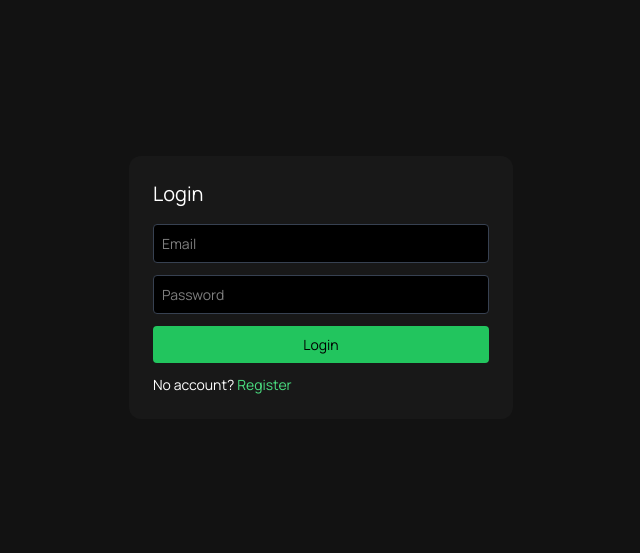
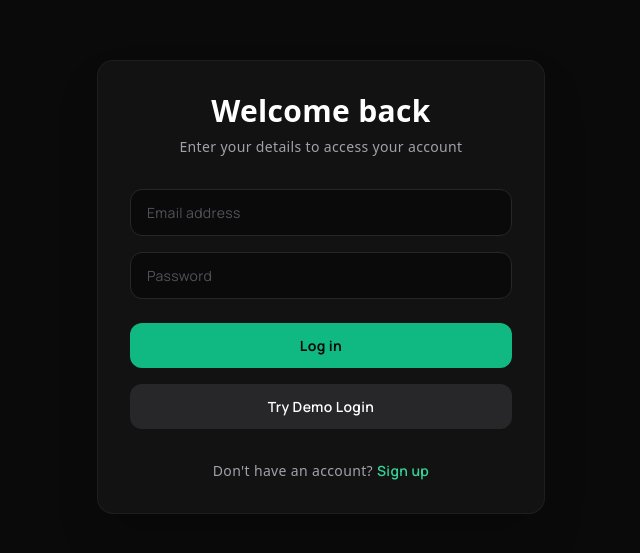
Before and after one commit to DevAtharv/glint, a React (Vite) app: page / in a window 1280 px wide. Shown: the part 113-666 px from the top of the page, without its empty margins (319-959 px from the left). Built offline with nearby package versions, Linux system fonts and the light colour scheme; no server answers.

Commit message:
Update AuthPage.tsx

```diff
--- a/src/pages/AuthPage.tsx
+++ b/src/pages/AuthPage.tsx
@@ -6,7 +6,7 @@
   isDemo?: boolean
 }
 
-export default function AuthPage({ onAuth }: Props) {
+export default function AuthPage({ onAuth, isDemo }: Props) {
   const [mode, setMode] = useState<'login' | 'register'>('login')
   const [email, setEmail] = useState('')
   const [password, setPassword] = useState('')
@@ -26,6 +26,9 @@
       } else {
         await signUp(email, password, name)
         setMode('login')
+        // Optional: clear password/name after successful registration
+        setPassword('')
+        setName('')
       }
     } catch (err: any) {
       setError(err.message)
@@ -34,55 +37,116 @@
     }
   }
 
+  // Optional helper for the demo prop you defined
+  const handleDemoLogin = async () => {
+    setEmail('demo@example.com')
+    setPassword('demo123')
+    // You can trigger handleSubmit here if you want it to auto-login
+  }
+
   return (
-    <div className="flex h-screen items-center justify-center bg-[#121212] text-white">
-      <form onSubmit={handleSubmit} className="bg-[#181818] p-6 rounded-xl w-full max-w-sm">
+    <div className="flex min-h-screen items-center justify-center bg-[#0a0a0a] p-4 text-zinc-100 font-sans tracking-wide">
+      <div className="w-full max-w-md bg-[#121212] border border-zinc-800/60 p-8 rounded-2xl shadow-2xl">
 
-        <h2 className="text-xl mb-4">
-          {mode === 'login' ? 'Login' : 'Register'}
+        <div className="text-center mb-8">
+          <h2 className="text-3xl font-bold text-white mb-2">
+            {mode === 'login' ? 'Welcome back' : 'Create an account'}
           </h2>
+          <p className="text-zinc-400 text-sm">
+            {mode === 'login'
+              ? 'Enter your details to access your account'
+              : 'Sign up to get started with our platform'}
+          </p>
+        </div>
+
+        <form onSubmit={handleSubmit} className="flex flex-col gap-y-4">
+
+          {error && (
+            <div className="bg-red-500/10 border border-red-500/20 text-red-400 text-sm p-3 rounded-lg text-center">
+              {error}
+            </div>
+          )}
 
           {mode === 'register' && (
+            <div>
+              <label className="sr-only" htmlFor="name">Name</label>
               <input
-            placeholder="Name"
+                id="name"
+                type="text"
+                required
+                placeholder="Full Name"
                 value={name}
                 onChange={e => setName(e.target.value)}
-            className="w-full mb-3 p-2 bg-black border border-gray-700 rounded"
+                className="w-full px-4 py-3 bg-[#0a0a0a] border border-zinc-800 rounded-xl focus:outline-none focus:border-emerald-500 focus:ring-1 focus:ring-emerald-500 transition-all placeholder:text-zinc-600"
               />
+            </div>
           )}
 
+          <div>
+            <label className="sr-only" htmlFor="email">Email</label>
             <input
-          placeholder="Email"
+              id="email"
+              type="email"
+              required
+              placeholder="Email address"
               value={email}
               onChange={e => setEmail(e.target.value)}
-          className="w-full mb-3 p-2 bg-black border border-gray-700 rounded"
+              className="w-full px-4 py-3 bg-[#0a0a0a] border border-zinc-800 rounded-xl focus:outline-none focus:border-emerald-500 focus:ring-1 focus:ring-emerald-500 transition-all placeholder:text-zinc-600"
             />
+          </div>
 
+          <div>
+            <label className="sr-only" htmlFor="password">Password</label>
             <input
+              id="password"
               type="password"
+              required
               placeholder="Password"
               value={password}
               onChange={e => setPassword(e.target.value)}
-          className="w-full mb-3 p-2 bg-black border border-gray-700 rounded"
+              className="w-full px-4 py-3 bg-[#0a0a0a] border border-zinc-800 rounded-xl focus:outline-none focus:border-emerald-500 focus:ring-1 focus:ring-emerald-500 transition-all placeholder:text-zinc-600"
             />
+          </div>
 
-        {error && <p className="text-red-400 text-sm mb-2">{error}</p>}
-
-        <button className="w-full bg-green-500 text-black p-2 rounded">
-          {loading ? 'Loading...' : mode === 'login' ? 'Login' : 'Register'}
+          <button
+            type="submit"
+            disabled={loading}
+            className="mt-2 w-full bg-emerald-500 hover:bg-emerald-400 text-zinc-950 font-bold py-3 px-4 rounded-xl transition-all active:scale-[0.98] disabled:opacity-50 disabled:cursor-not-allowed disabled:active:scale-100 flex justify-center items-center gap-2"
+          >
+            {loading ? (
+              <svg className="animate-spin h-5 w-5 text-zinc-950" xmlns="http://www.w3.org/2000/svg" fill="none" viewBox="0 0 24 24">
+                <circle className="opacity-25" cx="12" cy="12" r="10" stroke="currentColor" strokeWidth="4"></circle>
+                <path className="opacity-75" fill="currentColor" d="M4 12a8 8 0 018-8V0C5.373 0 0 5.373 0 12h4zm2 5.291A7.962 7.962 0 014 12H0c0 3.042 1.135 5.824 3 7.938l3-2.647z"></path>
+              </svg>
+            ) : mode === 'login' ? 'Log in' : 'Sign up'}
           </button>
 
-        <p className="text-sm mt-3">
-          {mode === 'login' ? 'No account?' : 'Already have an account?'}{' '}
-          <span
-            className="text-green-400 cursor-pointer"
-            onClick={() => setMode(mode === 'login' ? 'register' : 'login')}
+          {isDemo && mode === 'login' && (
+            <button
+              type="button"
+              onClick={handleDemoLogin}
+              className="w-full bg-zinc-800 hover:bg-zinc-700 text-white font-semibold py-3 px-4 rounded-xl transition-all"
             >
-            {mode === 'login' ? 'Register' : 'Login'}
-          </span>
+              Try Demo Login
+            </button>
+          )}
+
+          <p className="text-zinc-400 text-sm text-center mt-4">
+            {mode === 'login' ? "Don't have an account?" : "Already have an account?"}{' '}
+            <button
+              type="button"
+              className="text-emerald-400 hover:text-emerald-300 font-semibold transition-colors focus:outline-none focus:underline"
+              onClick={() => {
+                setMode(mode === 'login' ? 'register' : 'login')
+                setError('') // Clear errors when switching modes
+              }}
+            >
+              {mode === 'login' ? 'Sign up' : 'Log in'}
+            </button>
           </p>
 
         </form>
       </div>
+    </div>
   )
 }
```
Lines whose indentation alone changed are shown as unchanged.
